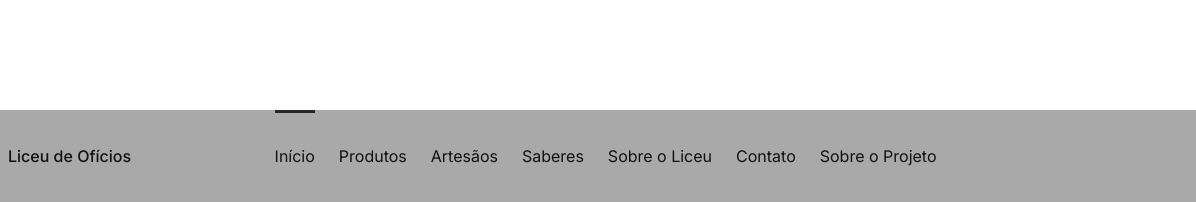
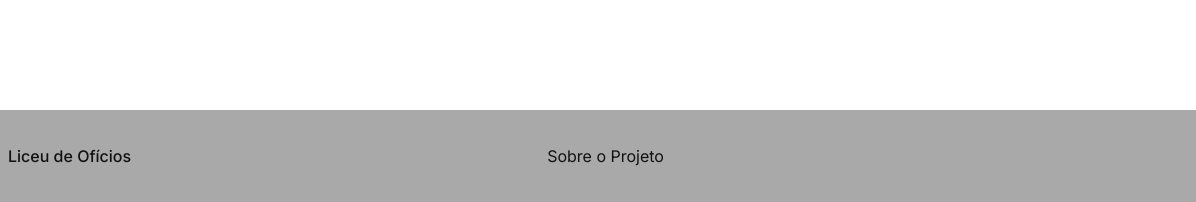
Before and after one commit to thayssaromao/Padroes-Web, a plain HTML site: page index.html in a window 1280 px wide. Shown: the part 598-800 px from the top of the page, 84-1280 px from the left. Drawn offline with Linux system fonts and the light colour scheme; some icons are missing.

Commit message:
Simplify footer navigation
Remove redundant page links from the footer, retaining only the project information link.

```diff
--- a/index.html
+++ b/index.html
@@ -66,12 +66,6 @@
 
             <nav class="rodape__nav" aria-label="Rodapé">
                 <ul class="rodape__links">
-                    <li><a href="#/inicio">Início</a></li>
-                    <li><a href="#/produtos">Produtos</a></li>
-                    <li><a href="#/artesaos">Artesãos</a></li>
-                    <li><a href="#/saberes">Saberes</a></li>
-                    <li><a href="#/o-liceu">Sobre o Liceu</a></li>
-                    <li><a href="#/contato">Contato</a></li>
                     <li><a href="#/sobre">Sobre o Projeto</a></li>
                 </ul>
             </nav>
```
